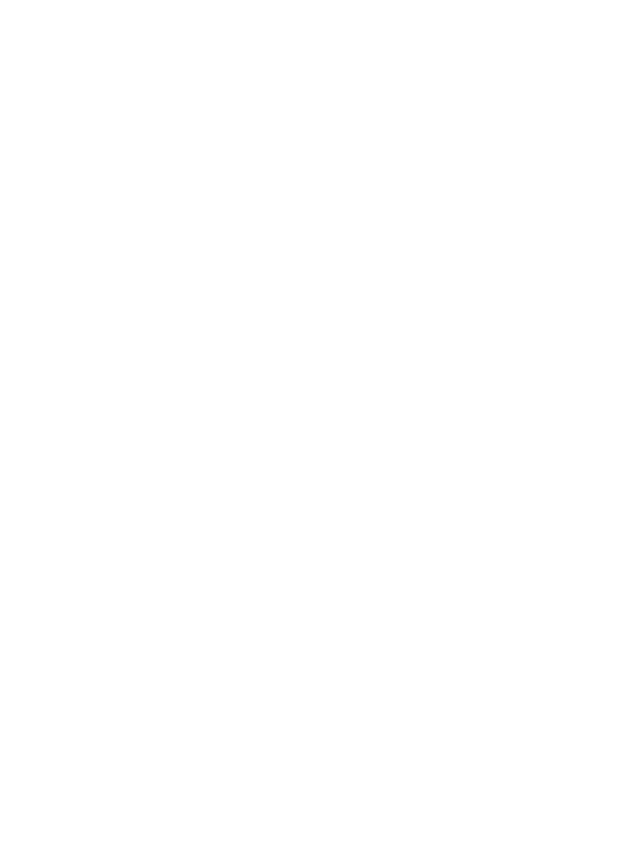
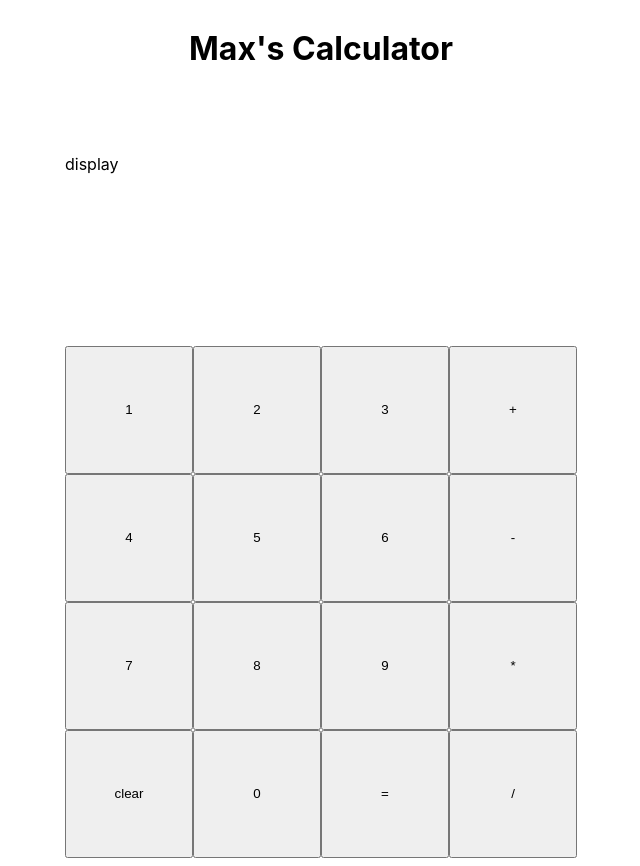
Before and after one commit to maxabarcap/Calculator, a plain HTML site: page index.html in a window 1280 px wide. Shown: the whole page, without its empty margins (319-959 px from the left). Before the commit the page ends 800 px from the top, so only its background shows below. Drawn offline with Linux system fonts and the light colour scheme.

Commit message:
added basci layout

```diff
--- a/index.html
+++ b/index.html
@@ -8,7 +8,26 @@
     <title>Max's Calculator</title>
 </head>
 <body>
-
+    <h1 class="title">Max's Calculator</h1>
+    <div class="display">display</div>
+    <div class="container">
+        <div id="one"><button>1</button></div>
+        <div id="two"><button>2</button></div>
+        <div id="three"><button>3</button></div>
+        <div id="four"><button>4</button></div>
+        <div id="five"><button>5</button></div>
+        <div id="six"><button>6</button></div>
+        <div id="seven"><button>7</button></div>
+        <div id="eight"><button>8</button></div>
+        <div id="nine"><button>9</button></div>
+        <div id="zero"><button>0</button></div>
+        <div id="add"><button>+</button></div>
+        <div id="substract"><button>-</button></div>
+        <div id="multiply"><button>*</button></div>
+        <div id="divide"><button>/</button></div>
+        <div id="equal"><button>=</button></div>
+        <div id="clear"><button>clear</button></div>
+    </div>
 </body>
 <script src="script.js" defer></script>
 </html>
--- a/style.css
+++ b/style.css
@@ -0,0 +1,50 @@
+html {
+    font-family: -apple-system, BlinkMacSystemFont, 'Segoe UI', Roboto, Oxygen, Ubuntu, Cantarell, 'Open Sans', 'Helvetica Neue', sans-serif;
+}
+
+body {
+    display: flex;
+    flex-direction: column;
+    align-items: center;
+    justify-content: center;
+    align-content: center;
+}
+
+.display {
+    height: 10vw;
+    width: 40vw;
+    margin: 5vw;
+}
+
+button {
+    width: 100%;
+    height: 100%;
+}
+
+#one { grid-area: one;}
+#two { grid-area: two;}
+#three { grid-area: three;}
+#four { grid-area: four;}
+#five {grid-area: five;}
+#six { grid-area: six;}
+#seven { grid-area: seven;}
+#eight { grid-area: eight;}
+#nine { grid-area: nine;}
+#zero { grid-area: zero;}
+#add { grid-area: add;}
+#substract { grid-area: sub;}
+#multiply { grid-area: mult;}
+#divide { grid-area: div;}
+#equal { grid-area: equal;}
+#clear { grid-area: clear;}
+
+.container {
+    display: grid;
+    grid-template-columns: 10vw 10vw 10vw 10vw;
+    grid-template-rows: 10vw 10vw 10vw 10vw;
+    grid-template-areas:
+        "one two three add"
+        "four five six sub"
+        "seven eight nine mult"
+        "clear zero equal div";
+}
```
